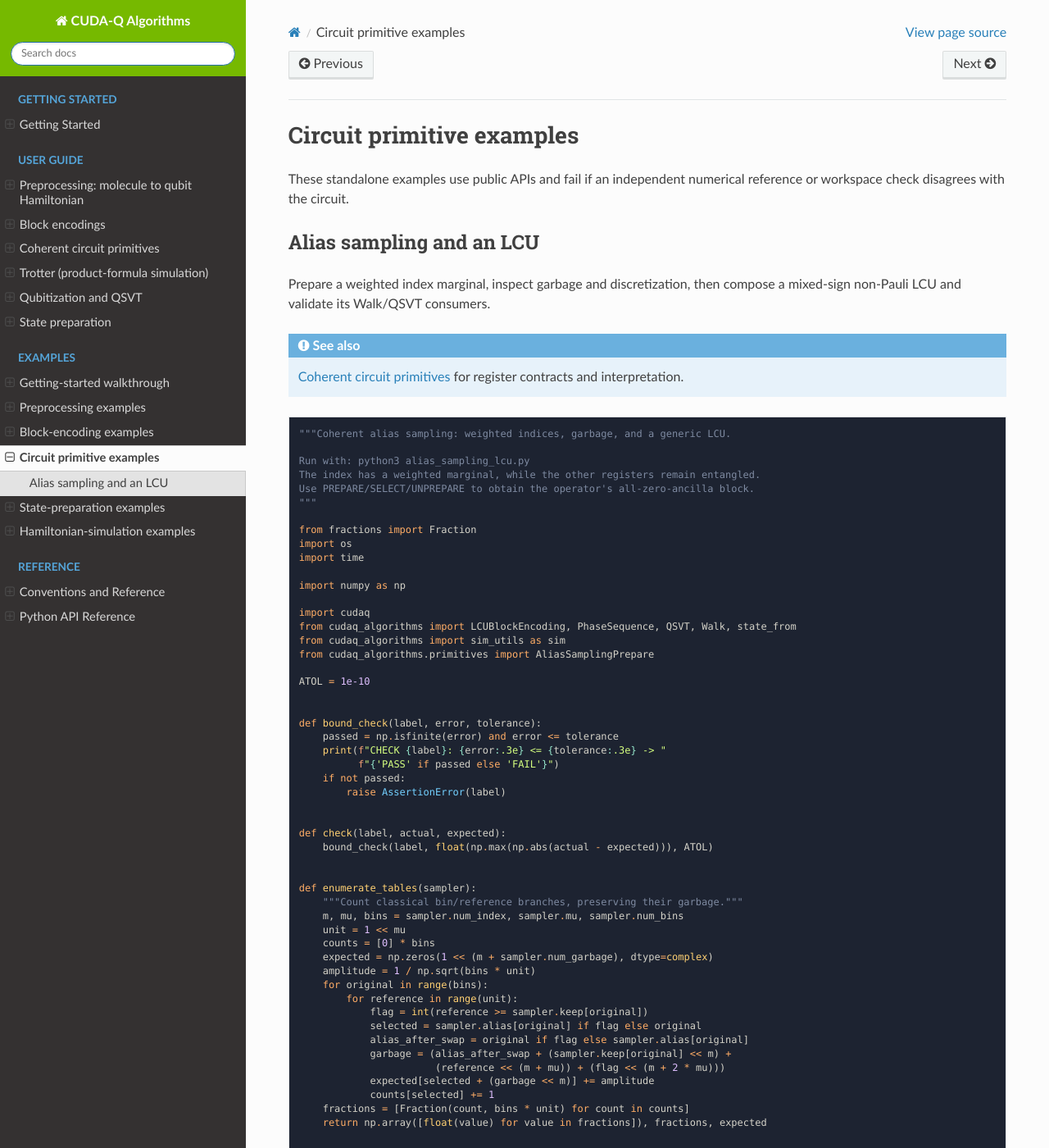
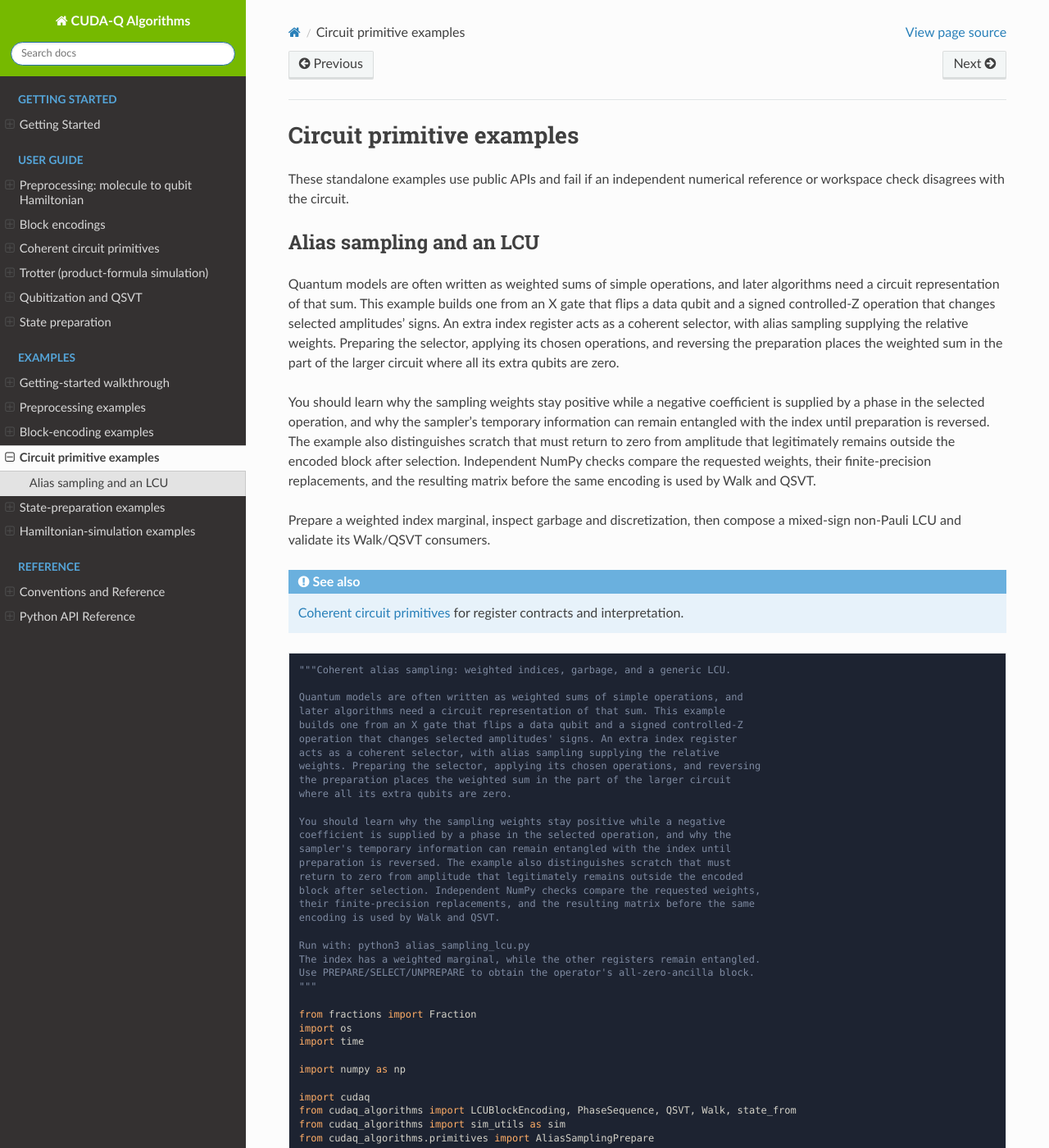
Before and after one commit to NVIDIA/cudaq-algorithms, a Sphinx documentation site: the page built from docs/sphinx/examples_rst/primitives.rst, in a window 1280 px wide and 1400 px high. Shown: the whole window at 82% size. Built offline with Sphinx 7.4.7 and the Read the Docs theme 3.1.0, drawn with Linux system fonts in a browser that asks for light colours.

Commit message:
docs: explain alias sampling tutorial goals and lessons
Signed-off-by: Scott Thornton <wsttiger@gmail.com>

```diff
--- a/docs/sphinx/examples/python/alias_sampling_lcu.py
+++ b/docs/sphinx/examples/python/alias_sampling_lcu.py
@@ -3,6 +3,24 @@
 # SPDX-License-Identifier: Apache-2.0
 # [Begin Documentation]
 """Coherent alias sampling: weighted indices, garbage, and a generic LCU.
+
+Quantum models are often written as weighted sums of simple operations, and
+later algorithms need a circuit representation of that sum. This example
+builds one from an X gate that flips a data qubit and a signed controlled-Z
+operation that changes selected amplitudes' signs. An extra index register
+acts as a coherent selector, with alias sampling supplying the relative
+weights. Preparing the selector, applying its chosen operations, and reversing
+the preparation places the weighted sum in the part of the larger circuit
+where all its extra qubits are zero.
+
+You should learn why the sampling weights stay positive while a negative
+coefficient is supplied by a phase in the selected operation, and why the
+sampler's temporary information can remain entangled with the index until
+preparation is reversed. The example also distinguishes scratch that must
+return to zero from amplitude that legitimately remains outside the encoded
+block after selection. Independent NumPy checks compare the requested weights,
+their finite-precision replacements, and the resulting matrix before the same
+encoding is used by Walk and QSVT.
 
 Run with: python3 alias_sampling_lcu.py
 The index has a weighted marginal, while the other registers remain entangled.
--- a/docs/sphinx/examples_rst/primitives.rst
+++ b/docs/sphinx/examples_rst/primitives.rst
@@ -6,6 +6,24 @@ numerical reference or workspace check disagrees with the circuit.
 
 Alias sampling and an LCU
 -------------------------
+
+Quantum models are often written as weighted sums of simple operations, and
+later algorithms need a circuit representation of that sum. This example
+builds one from an X gate that flips a data qubit and a signed controlled-Z
+operation that changes selected amplitudes' signs. An extra index register
+acts as a coherent selector, with alias sampling supplying the relative
+weights. Preparing the selector, applying its chosen operations, and reversing
+the preparation places the weighted sum in the part of the larger circuit
+where all its extra qubits are zero.
+
+You should learn why the sampling weights stay positive while a negative
+coefficient is supplied by a phase in the selected operation, and why the
+sampler's temporary information can remain entangled with the index until
+preparation is reversed. The example also distinguishes scratch that must
+return to zero from amplitude that legitimately remains outside the encoded
+block after selection. Independent NumPy checks compare the requested weights,
+their finite-precision replacements, and the resulting matrix before the same
+encoding is used by Walk and QSVT.
 
 Prepare a weighted index marginal, inspect garbage and discretization, then
 compose a mixed-sign non-Pauli LCU and validate its Walk/QSVT consumers.
```
